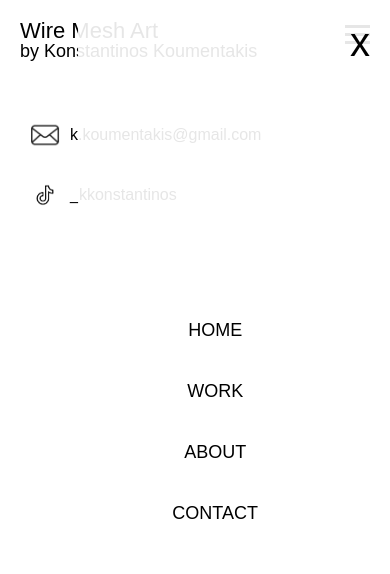
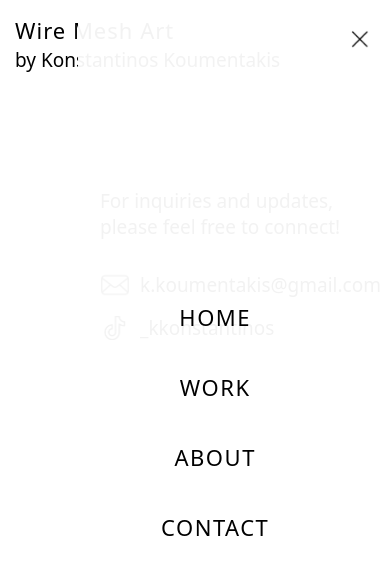
Before and after one commit to KonstantinosKoumentakis/wiremesh.art, a plain HTML site: page contact.html in a window 390 px wide. Both pictures are taken after a click on the element 357 px from the left and 34 px from the top of the page. Drawn offline with Linux system fonts and the light colour scheme.

Commit message:
Update menu

```diff
--- a/appearance/styles.css
+++ b/appearance/styles.css
@@ -1,18 +1,19 @@
 /* Default style */
 body {
-    font-family: Arial;
+    font-family: Noto Sans, sans-serif;
     margin: 0;
     padding: 0;
+    font-weight: 200;
 }
 
 /* Navigation bar */
 nav {
     background-color: rgba(255, 255, 255, 1);
-    padding: 20px;
+    padding: 15px;
     text-align: center;
     position: sticky;
     top: 0;
-    z-index: 1000; /* Always on top of other elements */
+    z-index: 999;
     transition: background-color 2s ease;
     display: flex; /* Use flexbox */
     justify-content: space-between;
@@ -20,111 +21,115 @@ nav {
 }
 
 /* Navigation bar: Brand */
-nav .brand {
-    text-align: left;
-}
-
-nav .brand h3 {
+nav .brand-name {
     margin: 0;
     font-size: 22px;
-    line-height: 1;
-    font-weight: normal;
+    text-align: left;
+    margin-bottom: 2px;
+    letter-spacing: 1px;
 }
-
-nav .brand p {
+nav .brand-artist {
     margin: 0;
-    font-size: 18px;
-    line-height: 1;
+    font-size: 19px;
+    text-align: left;
 }
 
 /* Navigation bar: Menu items */
 nav .menu-items {
-    flex-grow: 1; /* Occupy all available space */
+    flex-grow: 1;
     text-align: center;
 }
-
 nav .menu-items a {
     color: #000;
     text-decoration: none; /* Remove underline */
-    font-size: 18px;
-    font-family: sans-serif;
+    font-size: 22px;
     margin-right: 100px;
+    font-weight: 150;
+    letter-spacing: 1.5px;
 }
 
-nav .menu-items a:hover {
-    font-weight: bold;
+/* Hide cropped image */
+.home-image {
+    width: 100%;
+}
+.home-image-cropped {
+    display: none;
+    width: 100%;
 }
 
-/* Image grid */
+/* Image grid and stack */
 .image-grid {
     display: grid;
     grid-template-columns: repeat(2, 1fr);
     grid-gap: 20px;
     padding-left: 20px;
     padding-right: 20px;
-    padding-bottom: 20px;
 }
-
 .image-grid img {
     max-width: 100%;
     height: auto;
-    display: block; /* Make images block-level elements */
+    display: block;
     margin: 0 auto; /* Center images horizontally */
+}
+.image-stack {
+    display: none;
+    width: 94%;
+    margin-left: 3%;
+    margin-right: 3%;
+    margin-bottom: 20px;
+}
+
+/* Artwork details */
+.artwork-details {
+    padding-top: 10px;
+    padding-left: 30px;
+    padding-bottom: 30px;
+    line-height: 4px;
 }
 
 /* Contact information */
-.contact-info {
-    display: flex; /* Use flexbox */
-    flex-direction: column; /* Arrange vertically */
-    margin-top: 30px;
+.contact-text {
+    margin-top: 100px;
+    margin-bottom: 30px;
+    margin-left: 100px;
+    font-size: 19px;
 }
-
-.contact-item {
+.contact-channel {
     display: flex; /* Use flexbox */
     align-items: center; /* Align items vertically */
-    margin-bottom: 10px;
+    margin-bottom: 15px;
+    margin-left: 100px;
+    font-size: 19px;
 }
 .icon {
-    width: 30px;
-    height: auto;
-    margin-left: 30px;
     margin-right: 10px;
     vertical-align: middle;
 }
 
-/* Close menu button */
+/* Hide sandwich menu and x buttons */
+.toggle-menu {
+    display: none;
+    width: 30px;
+    height: auto;
+}
 .close-menu {
-    display: none; /* Initially hidden */
-    position: absolute;
-    top: 20px;
-    right: 20px;
-    cursor: pointer;
-    font-size: 40px;
+    display: none;
+    width: 30px;
+    height: auto;
 }
 
 /* Media query for small screens */
-@media screen and (max-width: 768px) {
-    /* Sanwich menu position */
+@media (max-width: 1100px) {
+    /* Show sanwich menu */
     .toggle-menu {
         display: block;
-        position: absolute;
         top: 20px;
         right: 20px;
         cursor: pointer;
+
     }
 
-
-
-    /* Sandwich menu icon */
-    .toggle-menu .bar {
-        width: 25px;
-        height: 3px;
-        background-color: #000;
-        margin: 5px 0;
-        transition: 0.4s;
-    }
-
-    /* Sandwich menu items */
+    /* Expanded andwich menu */
     .menu-items {
         display: none; /* Hide by default */
         position: fixed;
@@ -132,8 +137,8 @@ nav .menu-items a:hover {
         right: 0px;
         width: 80%;
         height: 100%;
-        background-color: rgba(255, 255, 255, 0.9);
-        z-index: 999; /* Always on top of other elements */
+        background-color: rgba(255, 255, 255, 0.95);
+        z-index: 999;
         flex-direction: column;
         justify-content: center;
         align-items: right;
@@ -144,12 +149,32 @@ nav .menu-items a:hover {
         margin-left: 20%;
     }
 
-    /* Show menu and close button when sandwich is pressed */
-    .menu-items.active{
+    /* Show menu items and close button when sandwich is pressed */
+    .menu-items.active {
         display: flex;
     }
-    .close-menu.active{
+    .close-menu.active {
         display: flex;
         z-index: 999;
+        position: absolute;
+        top: 24px;
+        right: 15px;
+        cursor: pointer;
+    }
+
+    /* Hide full home image */
+    .home-image {
+        display: none;
+    }
+    .home-image-cropped {
+        display: inline-block;
+    }
+
+    /* Hide image grid */
+    .image-grid{
+        display: none;
+    }
+    .image-stack{
+        display: block;
     }
 }
--- a/contact.html
+++ b/contact.html
@@ -12,9 +12,9 @@
     <!-- Navigation bar -->
     <nav id="navbar">
         <!-- Brand -->
-        <div class="brand">
-            <h3>Wire Mesh Art</h3>
-            <p>by Konstantinos Koumentakis</p>
+        <div>
+            <p class="brand-name">Wire Mesh Art</p>
+            <p class="brand-artist">by Konstantinos Koumentakis</p>
         </div>
         <!-- Menu -->
         <div class="menu-items">
@@ -25,22 +25,25 @@
         </div>
         <!-- Sandwich menu -->
         <div class="toggle-menu" onclick="toggleMenu()">
-            <div class="bar"></div>
-            <div class="bar"></div>
-            <div class="bar"></div>
+            <img src="images/icons/sandwich_menu.png" alt="menu" style="width: 30px; height: auto;">
         </div>
         <!-- Button to minimise sandwich menu -->
-        <div class="close-menu">x</div>
+        <div class="close-menu">
+            <img src="images/icons/x.png" alt="x" style="width: 30px; height: auto";>
+        </div>
     </nav>
     <!-- Content -->
     <main>
-        <div class="contact-info">
-            <div class="contact-item">
-                <img src="images/contact/email_icon.jpg" alt="Email Logo" class="icon"> <p>k.koumentakis@gmail.com</p>
-            </div>
-            <div class="contact-item">
-                <img src="images/contact/tiktok_icon.jpg" alt="TikTok Logo" class="icon"> <p>_kkonstantinos</p>
-            </div>
+        <div class="contact-text">
+            For inquiries and updates, please feel free to connect!
+        </div>
+        <div class="contact-channel">
+            <img src="images/icons/email.jpg" alt="Email icon" class="icon" style="width: 30px; height: auto;">
+            k.koumentakis@gmail.com
+        </div>
+        <div class="contact-channel">
+            <img src="images/icons/tiktok.jpg" alt="TikTok icon" class="icon" style="width: 30px; height: auto;">
+            _kkonstantinos
         </div>
     </main>
     <!-- Interactivity -->
```
Also changed, not shown: about.html (+7 -8 lines), index.html (+10 -8 lines), work.html (+19 -8 lines), images/contact/tiktok_icon.jpg (deleted), images/icons/email.jpg (renamed from images/contact/email_icon.jpg), images/icons/sandwich_menu.png (added), images/icons/tiktok.jpg (added), images/icons/x.png (added), 6 other files.
